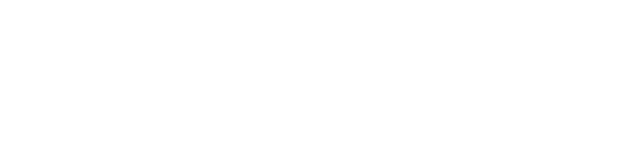
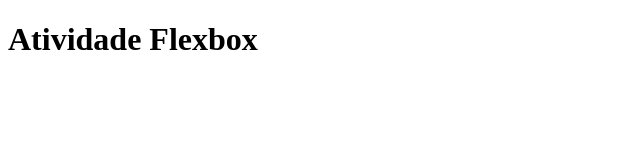
Before and after one commit to Ro007ny/css-flexbox, a plain HTML site: page index.html in a window 1280 px wide. Shown: the whole page, without its empty margins (0-640 px from the left). Drawn offline with Linux system fonts and the light colour scheme.

Commit message:
H1 inicial

```diff
--- a/index.html
+++ b/index.html
@@ -6,6 +6,6 @@
     <title>Atividade Flexbox</title>
 </head>
 <body>
-
+    <h1>Atividade Flexbox</h1>
 </body>
 </html>
```
